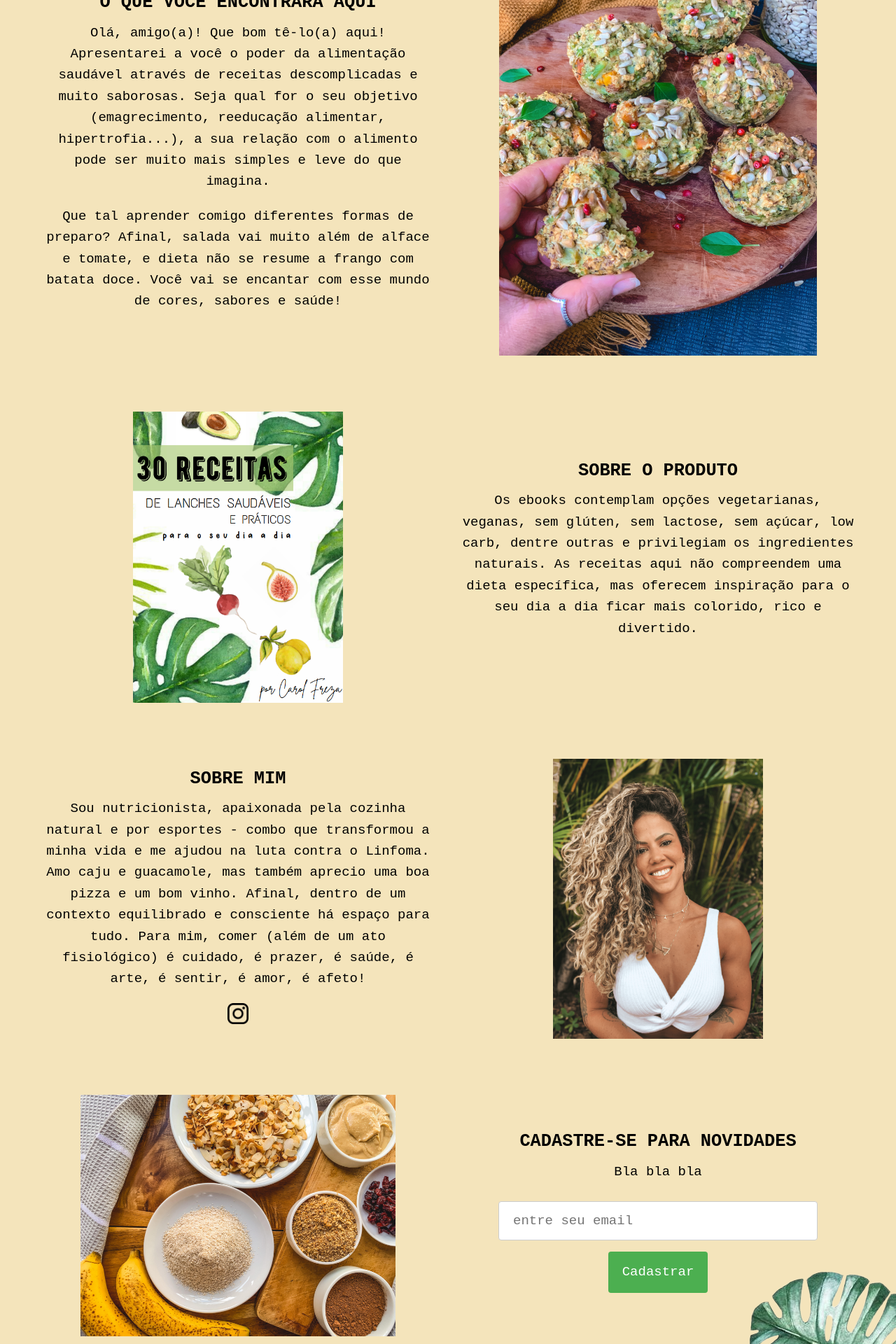
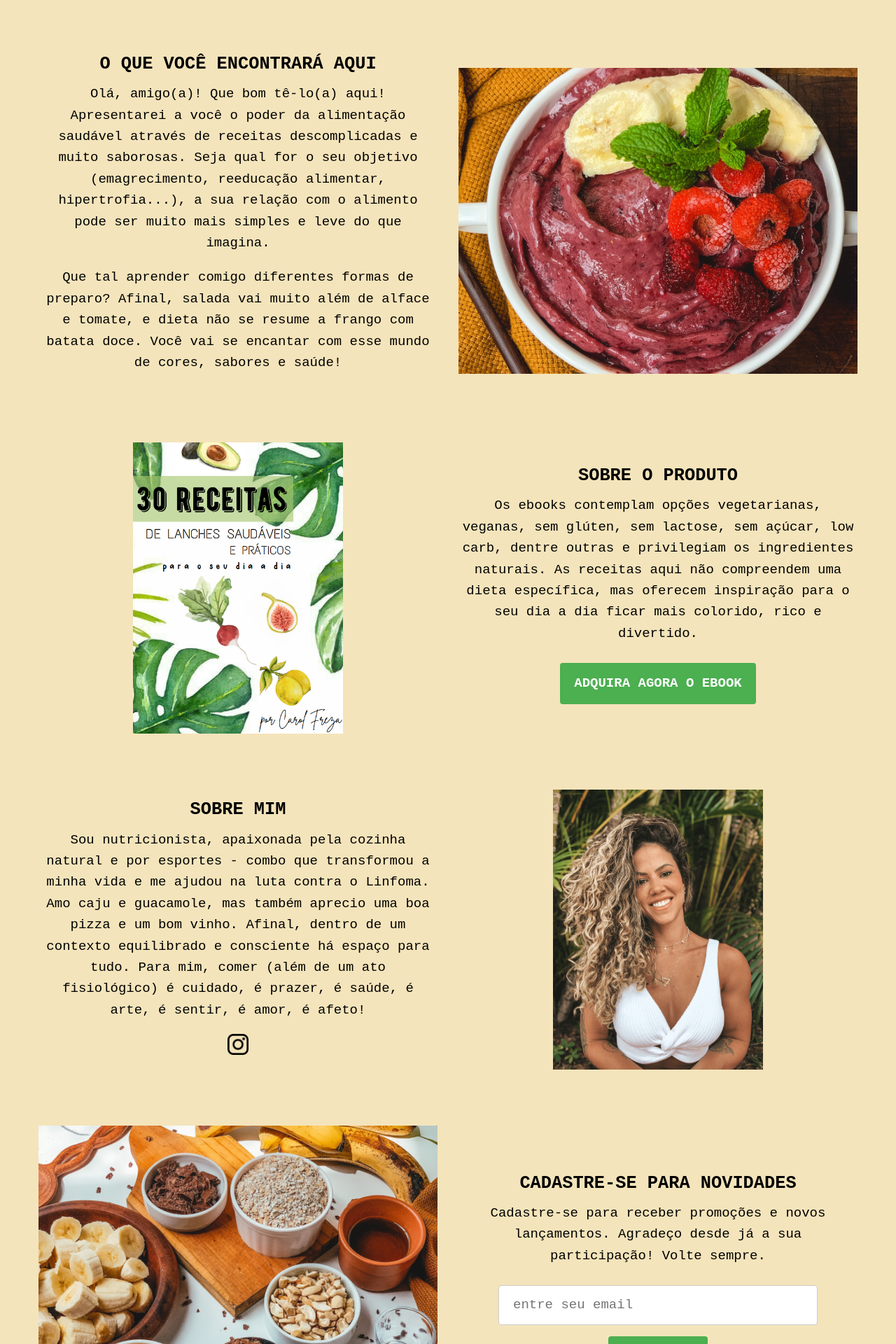
Before and after one commit to carolfreza/carolfreza.github.io, a PHP site: page /index.html in a window 1280 px wide. Shown: the part 791-2711 px from the top of the page at 70% size. Run offline with PHP 8.4, Linux system fonts and the light colour scheme.

Commit message:
altera fotos

```diff
--- a/css/production1.css
+++ b/css/production1.css
@@ -277,6 +277,8 @@ select {
 .send_email {
   background-color: #4caf50;
   color: white;
+  font-weight: bold;
+  text-transform: uppercase;
   padding: 14px 20px;
   margin: 8px 0;
   border: none;
--- a/index.html
+++ b/index.html
@@ -54,7 +54,7 @@
                 <div class="carousel-inner">
                   <div class="carousel-item active">
                     <div class="item__third">
-                      <img src="./images/sample_food_1.png" class="d-block w-100" alt="">
+                      <img src="./images/carousel-1.png" class="d-block w-100" alt="">
                       <div class="carousel-caption d-none d-md-block">
                         <p></p>
                       </div>
@@ -62,7 +62,7 @@
                   </div>
                   <div class="carousel-item">
                     <div class="item__third">
-                      <img src="./images/sample_food_2.png" class="d-block w-100" alt="">
+                      <img src="./images/carousel-2.png" class="d-block w-100" alt="">
                       <div class="carousel-caption d-none d-md-block">
                         <p></p>
                       </div>
@@ -70,12 +70,29 @@
                   </div>
                   <div class="carousel-item">
                     <div class="item__third">
-                      <img src="./images/sample_food_3.png" class="d-block w-100" alt="">
+                      <img src="./images/carousel-3.png" class="d-block w-100" alt="">
                       <div class="carousel-caption d-none d-md-block">
                         <p></p>
                       </div>
                     </div>
                   </div>
+                  <div class="carousel-item">
+                    <div class="item__third">
+                      <img src="./images/carousel-4.png" class="d-block w-100" alt="">
+                      <div class="carousel-caption d-none d-md-block">
+                        <p></p>
+                      </div>
+                    </div>
+                  </div>
+                  <div class="carousel-item">
+                    <div class="item__third">
+                      <img src="./images/carousel-5.png" class="d-block w-100" alt="">
+                      <div class="carousel-caption d-none d-md-block">
+                        <p></p>
+                      </div>
+                    </div>
+                  </div>
+
                 </div>
 
                 <a class="carousel-control-prev" href="#carouselExampleCaptions" role="button" data-slide="prev">
@@ -97,7 +114,7 @@
                         <p>Que tal aprender comigo diferentes formas de preparo? Afinal, salada vai muito além de alface e tomate, e dieta não se resume a frango com batata doce. Você vai se encantar com esse mundo de cores, sabores e saúde!</p>
                     </div>
                     <div id="two" class="col-md-6 align-self-center reveal-on-scroll is-revealing" style="display:flex;justify-content: center;">
-                    	<img src="./images/sample_gallery.png" alt="terminal"></div>
+                    	<img src="./images/acai.png" alt="terminal" style="width: 100%;"></div>
 
                     </div>
 
@@ -112,7 +129,8 @@
                     <div id="three" class="col-md-6 align-self-center reveal-on-scroll is-revealing" style="text-align:center;">
                         <h3 class="section_title">Sobre o produto</h3>
                         <p style="text-align:center;">Os ebooks contemplam opções vegetarianas, veganas, sem glúten, sem lactose, sem açúcar, low carb, dentre outras e privilegiam os ingredientes naturais. As receitas aqui não compreendem uma dieta específica, mas oferecem inspiração para o seu dia a dia ficar mais colorido, rico e divertido.</p>
-                    </div>
+                        <button class="full send_email">Adquira agora o ebook</button>
+                      </div>
 
                 </div>
 
@@ -136,13 +154,14 @@
 
                 <div class="row">
                 	<div id="eight" class="col-md-6 align-self-center reveal-on-scroll is-revealing" style="display:flex;justify-content: center;">
-                    	<img src="./images/sample_ingredients.png" alt="terminal"
-                    		style="max-width:450px;">
+                    	<img src="./images/banana.png" alt="terminal"
+                    		style="width: 100%;">
 
                     </div>
                 	<div id="seven" class="col-md-6 align-self-center reveal-on-scroll is-revealing" style="text-align:center;"">
                         <h3 class="section_title">Cadastre-se para novidades</h3>
-                        <p style="text-align:center;">Bla bla bla</p>
+                        <p style="text-align:center;">Cadastre-se para receber promoções e novos lançamentos.
+                          Agradeço desde já a sua participação! Volte sempre.</p>
 							<div class="field">
 								<input type="text" id="email" name="email" placeholder="entre seu email" />
 								<button onclick="submitEmail()" class="full send_email">Cadastrar</button>
```
Also changed, not shown: images/acai.png (added), images/banana.png (added), 7 other files.
